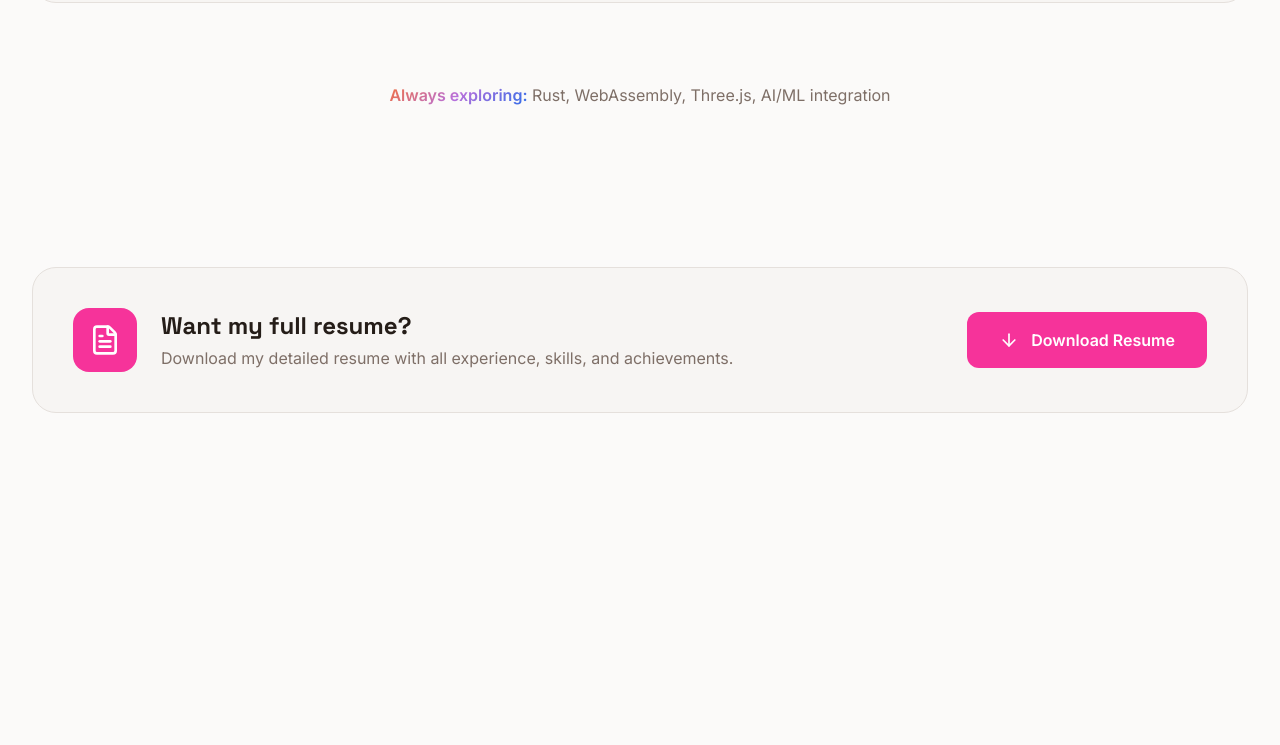
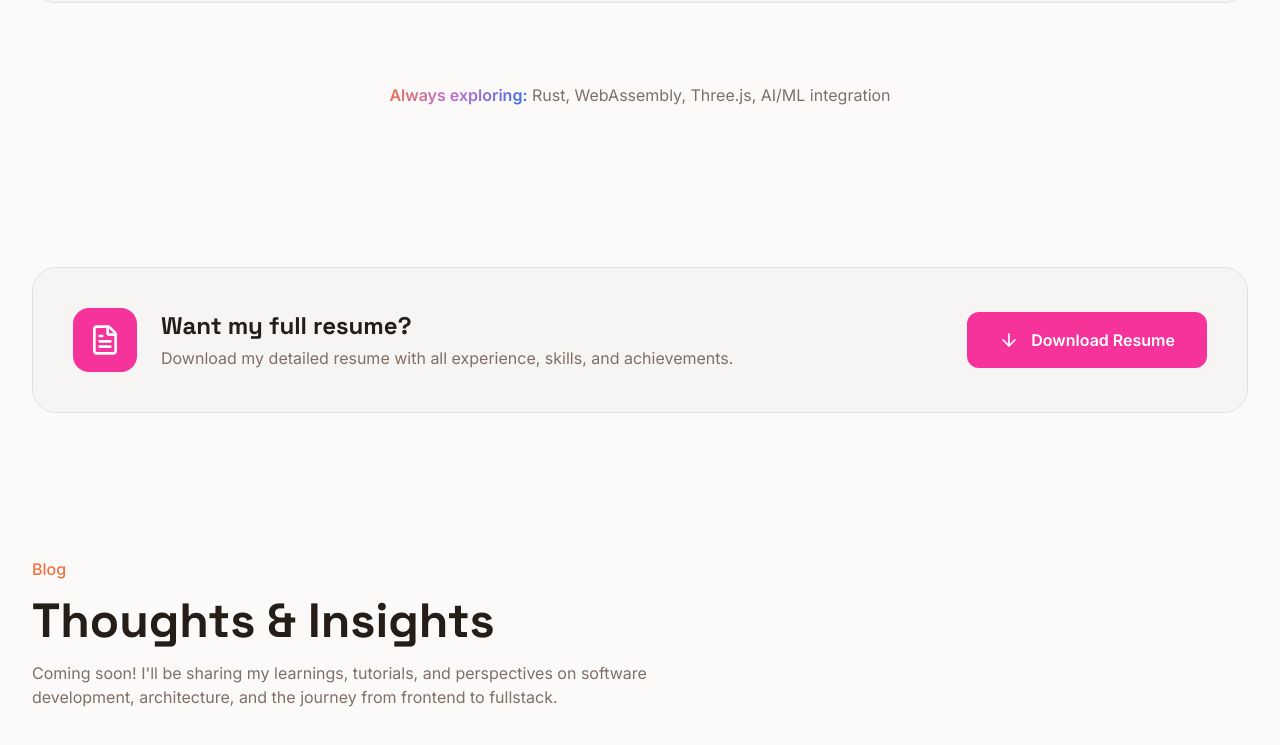
Before and after one commit to Ashu112/Portfolio-v2, a Next.js app: page / in a window 1280 px wide. Shown: the part 4814-5559 px from the top of the page. Before the commit the page ends 5291 px from the top, so only its background shows below. Built offline with nearby package versions, Linux system fonts and the light colour scheme.

Commit message:
blog section added

```diff
--- a/src/app/page.tsx
+++ b/src/app/page.tsx
@@ -1,4 +1,5 @@
 import About from '@/components/About';
+import Blogs from '@/components/Blogs';
 import Education from '@/components/Education';
 import Hero from '@/components/Hero';
 import Resume from '@/components/Resume';
@@ -12,6 +13,7 @@ export default function Home() {
       <Education />
       <Skills />
       <Resume />
+      <Blogs />
     </main>
   );
 }
--- /dev/null
+++ b/src/components/Blogs.tsx
@@ -0,0 +1,20 @@
+export default function Blogs() {
+  return (
+    <section className="min-h-screen py-20">
+      <div className="section-container">
+        {/* Blogs Info */}
+        <div className="space-y-4">
+          <p className="text-primary font-medium">Blog</p>
+          <h2 className="text-5xl font-bold">Thoughts & Insights</h2>
+          <p className="text-muted-foreground max-w-2xl">
+            Coming soon! I&apos;ll be sharing my learnings, tutorials, and
+            perspectives on software development, architecture, and the journey
+            from frontend to fullstack.
+          </p>
+        </div>
+        {/* Blogs Card */}
+        <div></div>
+      </div>
+    </section>
+  );
+}
```
